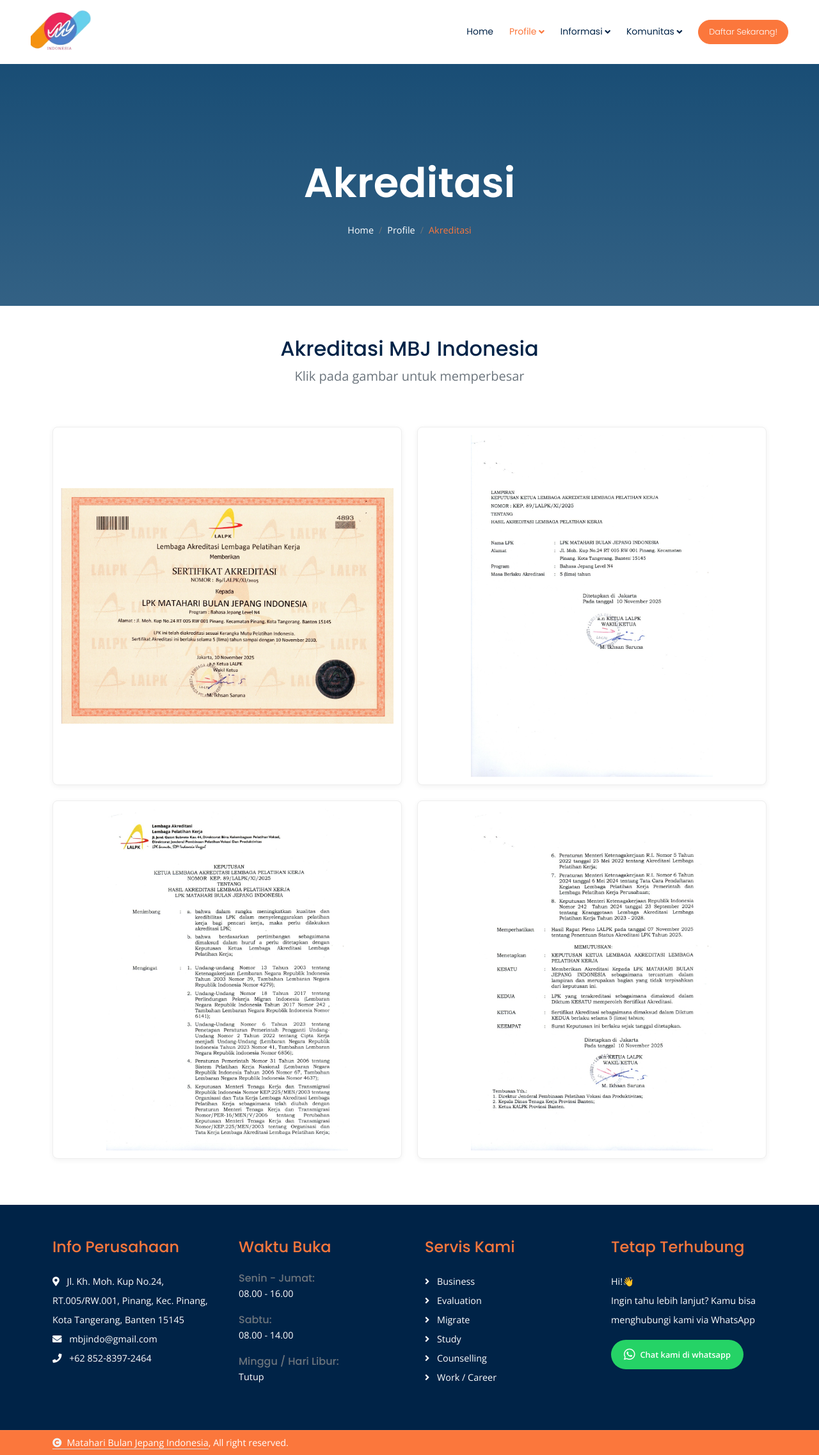
After one commit to nasiikhunamin/mbj-web, a Laravel app: page /profile/akreditasi in a window 1280 px wide. The commit adds this page. Shown: the whole page at 64% size. Run offline with Laravel 10, Linux system fonts and the light colour scheme; some libraries are stand-ins or nearby versions.

Commit message:
feat(profile): add Akreditasi page with document gallery

```diff
--- a/resources/views/layouts/footer.blade.php
+++ b/resources/views/layouts/footer.blade.php
@@ -7,7 +7,7 @@
                     <h4 class="text-secondary mb-4">Info Perusahaan</h4>
                     {{-- <a href=""><i class="fa fa-map-marker-alt me-2"></i> Jl. Taman Buah Boulevard No.003 Puribeta, Larangan, Tangerang</a> --}}
                     <a href=""><i class="fa fa-map-marker-alt me-2"></i> Jl. Kh. Moh. Kup No.24, RT.005/RW.001, Pinang, Kec. Pinang, Kota Tangerang, Banten 15145</a>
-                    <a href=""><i class="fas fa-envelope me-2"></i> info@mbjindonesia.co.id</a>
+                    <a href=""><i class="fas fa-envelope me-2"></i> mbjindo@gmail.com</a>
                     <a href=""><i class="fas fa-phone me-2"></i> +62 852‑8397‑2464</a>
                 </div>
             </div>
--- a/resources/views/layouts/navbar.blade.php
+++ b/resources/views/layouts/navbar.blade.php
@@ -15,6 +15,7 @@
                     <div class="dropdown-menu m-0">
                         <a href="{{ route('profile.tentang-perusahaan') }}" class="dropdown-item">Tentang Perusahaan</a>
                         <a href="{{ route('profile.legalitas') }}" class="dropdown-item">Legalitas</a>
+                        <a href="{{ route('profile.akreditasi') }}" class="dropdown-item">Akreditasi</a>
                         <a href="{{ route('profile.izin-so') }}" class="dropdown-item">Izin SO</a>
                         <a href="{{ route('profile.struktur-organisasi') }}" class="dropdown-item">Struktur Organisasi</a>
                         <a href="{{ route('profile.lokasi-pendidikan') }}" class="dropdown-item">Lokasi Pendidikan</a>
--- /dev/null
+++ b/resources/views/pages/profile/akreditasi.blade.php
@@ -0,0 +1,86 @@
+@extends('layouts.master')
+
+@section('page-style')
+<style>
+    .akreditasi-gallery .gallery-item {
+        display: flex;
+        align-items: center;
+        justify-content: center;
+        height: clamp(300px, 45vw, 560px);
+        padding: 12px;
+        background: #fff;
+        border: 1px solid #eee;
+        border-radius: .5rem;
+        box-shadow: 0 .125rem .5rem rgba(0, 0, 0, .06);
+        transition: box-shadow .2s ease;
+    }
+    .akreditasi-gallery .gallery-item:hover {
+        box-shadow: 0 .5rem 1rem rgba(0, 0, 0, .12);
+    }
+    .akreditasi-gallery .gallery-item > a {
+        display: flex;
+        align-items: center;
+        justify-content: center;
+        width: 100%;
+        height: 100%;
+    }
+    .akreditasi-gallery .gallery-item img {
+        max-width: 100%;
+        max-height: 100%;
+        object-fit: contain;
+    }
+</style>
+@endsection
+
+@section('content')
+
+<!-- Header Start -->
+<div class="container-fluid bg-breadcrumb">
+    <div class="container text-center py-5" style="max-width: 900px;">
+        <h3 class="text-white display-3 mb-4 wow fadeInDown" data-wow-delay="0.1s">Akreditasi</h3>
+        <ol class="breadcrumb justify-content-center text-white mb-0 wow fadeInDown" data-wow-delay="0.3s">
+            <li class="breadcrumb-item"><a href="{{ route('home') }}" class="text-white">Home</a></li>
+            <li class="breadcrumb-item"><a href="#" class="text-white">Profile</a></li>
+            <li class="breadcrumb-item active text-secondary">Akreditasi</li>
+        </ol>
+    </div>
+</div>
+<!-- Header End -->
+
+<!-- About Start -->
+<div class="container-fluid overflow-hidden py-5">
+  <div class="container legal-gallery akreditasi-gallery">
+    <div class="row">
+        <div class="col-12 text-center mb-5">
+            <h2 class="display-7">Akreditasi MBJ Indonesia</h2>
+            <p class="lead text-muted">Klik pada gambar untuk memperbesar</p>
+        </div>
+    </div>
+    <div class="row">
+      @php
+          $documents = [
+              asset('asset/img/akreditasi-1.jpeg'),
+              asset('asset/img/akreditasi-2.jpeg'),
+              asset('asset/img/akreditasi-3.jpeg'),
+              asset('asset/img/akreditasi-4.jpeg'),
+          ];
+      @endphp
+
+        @foreach($documents as $index => $document)
+        <div class="col-md-6 col-sm-6 mb-4">
+            <div class="gallery-item">
+                <a href="{{ $document }}" data-lightbox="legal-docs" data-title="Akreditasi {{ $index + 1 }}">
+                    <img src="{{ $document }}" alt="Akreditasi {{ $index + 1 }}" class="img-fluid">
+                </a>
+            </div>
+        </div>
+        @endforeach
+    </div>
+  </div>
+</div>
+
+<script src="https://cdnjs.cloudflare.com/ajax/libs/lightbox2/2.11.3/js/lightbox.min.js"></script>
+
+<!-- About End -->
+
+@endsection
--- a/routes/web.php
+++ b/routes/web.php
@@ -28,6 +28,10 @@ Route::prefix('profile')->group(function () {
     Route::get('/legalitas', function () {
         return view('pages.profile.legalitas');
     })->name('profile.legalitas');
+
+    Route::get('/akreditasi', function () {
+        return view('pages.profile.akreditasi');
+    })->name('profile.akreditasi');
 
     Route::get('/izin-so', function () {
         return view('pages.profile.izin-so');
```
Also changed, not shown: public/asset/img/akreditasi-1.jpeg (added), public/asset/img/akreditasi-2.jpeg (added), public/asset/img/akreditasi-3.jpeg (added), public/asset/img/akreditasi-4.jpeg (added).
